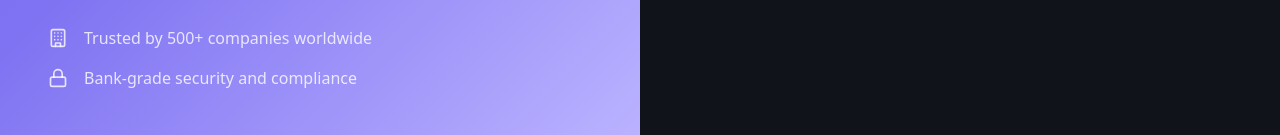
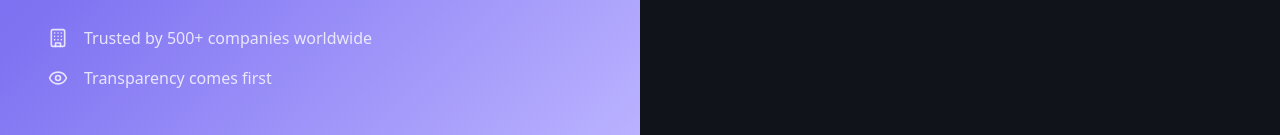
Before and after one commit to Abhinavhaldiya/FinPilot, a React (Vite) app in the folder client/: page /auth in a window 1280 px wide. Shown: the part 662-797 px from the top of the page. Built offline with nearby package versions, Linux system fonts and the light colour scheme.

Commit message:
changed footer text

```diff
--- a/client/src/pages/Auth.tsx
+++ b/client/src/pages/Auth.tsx
@@ -1,6 +1,6 @@
 import { useState } from "react";
 import { useNavigate } from "react-router-dom";
-import { DollarSign, Lock, Mail, Building, ArrowRight, User } from "lucide-react";
+import { DollarSign, Lock, Mail, Building, ArrowRight, User, Eye } from "lucide-react";
 import { Button } from "@/components/custom/Button";
 import { Input } from "@/components/custom/Input";
 import { Label } from "@/components/custom/Label";
@@ -81,8 +81,8 @@ const Auth = () => {
             <span>Trusted by 500+ companies worldwide</span>
           </div>
           <div className="flex items-center gap-4 text-white/80">
-            <Lock className="w-5 h-5" />
-            <span>Bank-grade security and compliance</span>
+            <Eye className="w-5 h-5" />
+            <span>Transparency comes first</span>
           </div>
         </div>
       </div>
--- a/client/src/pages/Login.tsx
+++ b/client/src/pages/Login.tsx
@@ -1,6 +1,6 @@
 import { useState } from "react";
 import { useNavigate } from "react-router-dom";
-import { DollarSign, Lock, Mail, Building, ArrowRight } from "lucide-react";
+import { DollarSign, Lock, Mail, Building, ArrowRight, Eye } from "lucide-react";
 import { Button } from "@/components/ui/button";
 import { Input } from "@/components/ui/input";
 import { Label } from "@/components/ui/label";
@@ -65,8 +65,8 @@ const Login = () => {
             <span>Trusted by 500+ companies worldwide</span>
           </div>
           <div className="flex items-center gap-4 text-white/80">
-            <Lock className="w-5 h-5" />
-            <span>Bank-grade security and compliance</span>
+            <Eye className="w-5 h-5" />
+            <span>Transparency comes first</span>
           </div>
         </div>
       </div>
```
